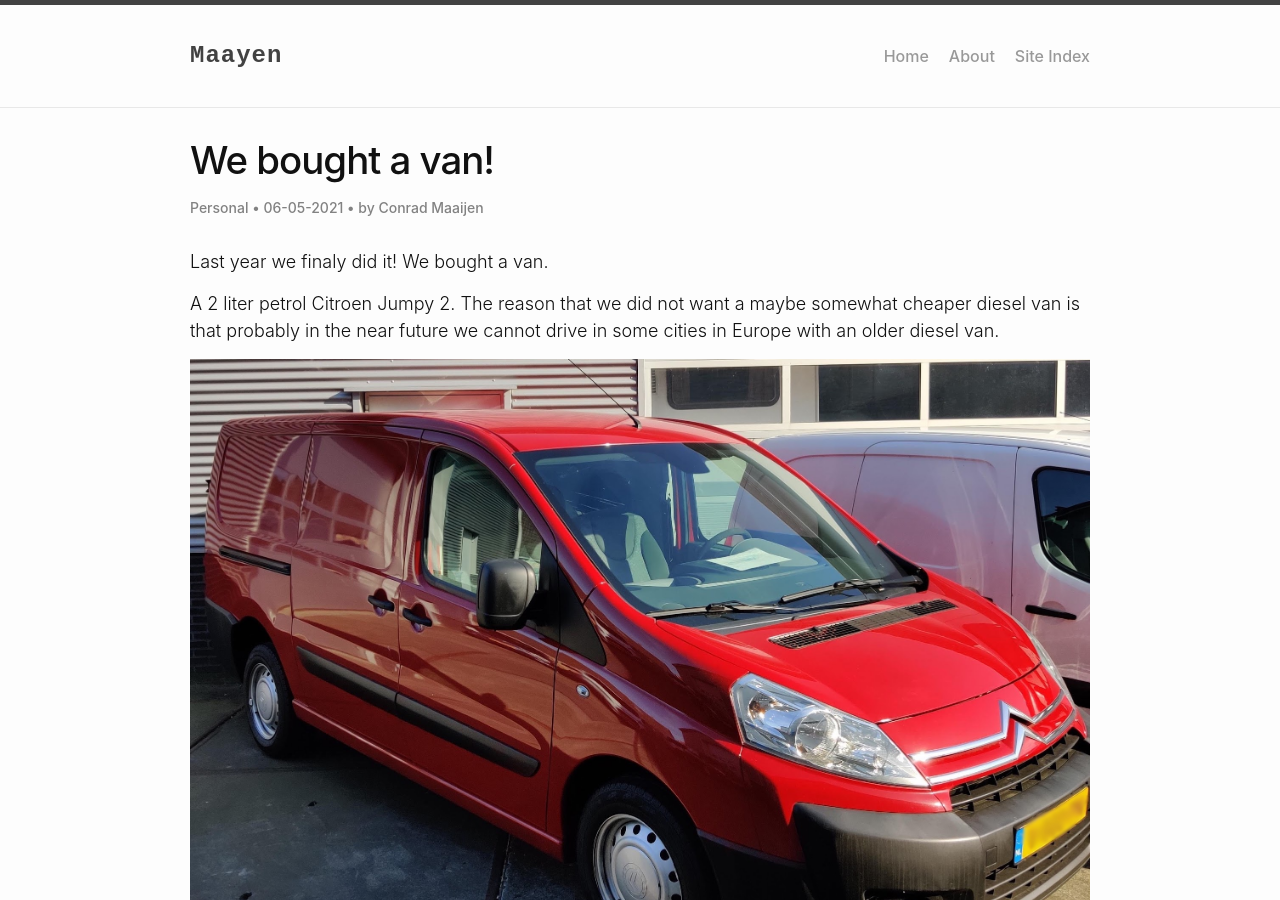
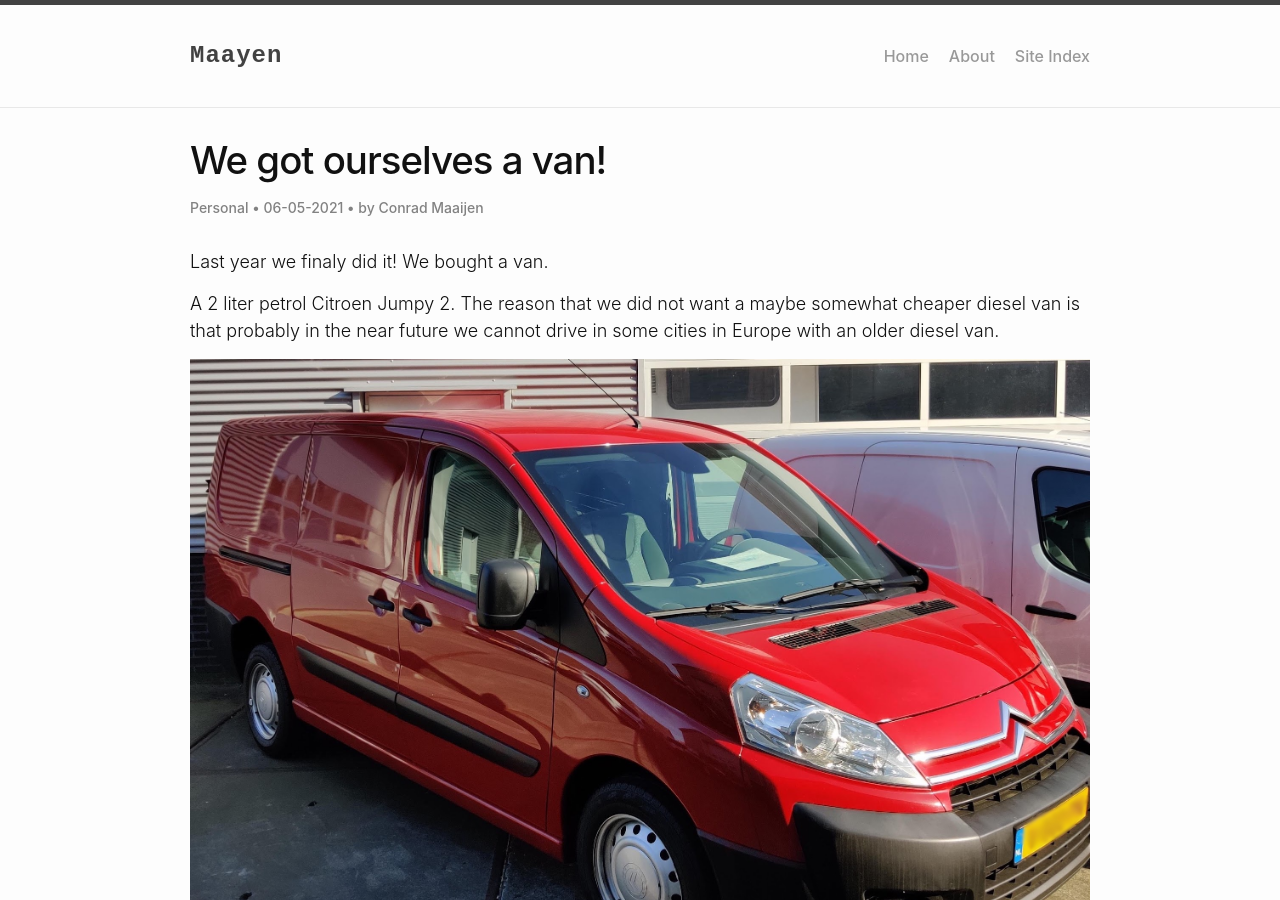
Before and after one commit to ConradMaaijen/conradmaayen.github.io, a Jekyll site: the page built from _posts/2021-05-06-our-jumpy.md, in a window 1280 px wide and 900 px high. Built offline with Jekyll 4.4.1, drawn with Linux system fonts in a browser that asks for light colours.

Commit message:
update title

```diff
--- a/_posts/2021-05-06-our-jumpy.md
+++ b/_posts/2021-05-06-our-jumpy.md
@@ -1,6 +1,6 @@
 ---
 layout: post
-title: "We bought a van!"
+title: "We got ourselves a van!"
 categories: personal
 author: "Conrad Maaijen"
 ---
```
